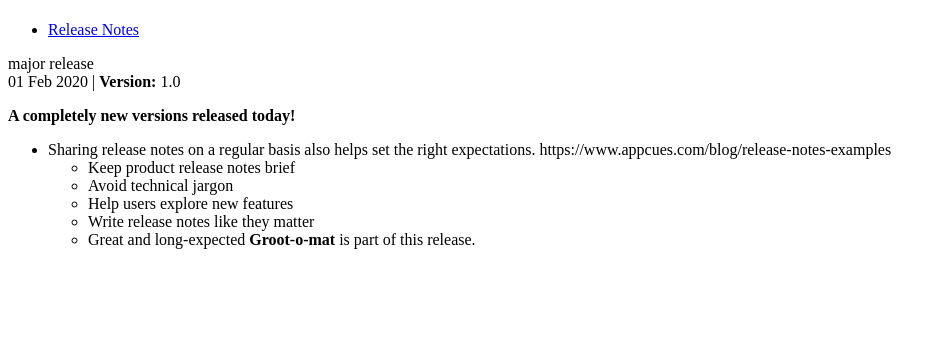
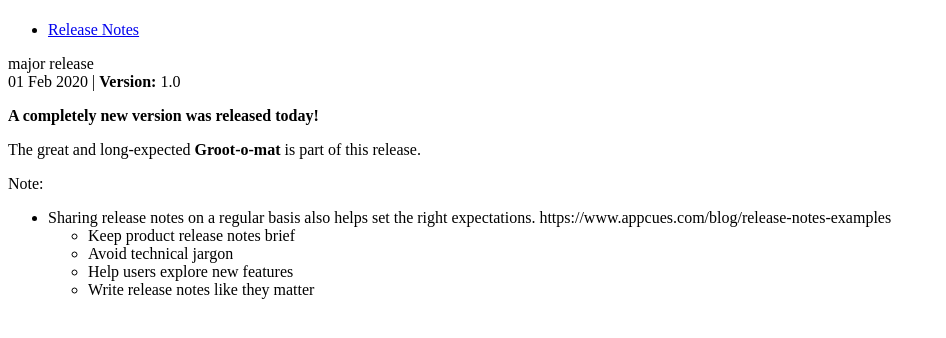
Before and after one commit to cadamini/jekyll-release-notes-clone, a Jekyll site: the page built from _posts/2020-02-01-major-release.md, in a window 1280 px wide. Shown: the top 338 px of the page, without its empty margins (0-946 px from the left). Built offline with Jekyll 4.4.1, drawn with Linux system fonts in a browser that asks for light colours.

Commit message:
Fix typos and rework full release example

```diff
--- a/_posts/2020-02-01-major-release.md
+++ b/_posts/2020-02-01-major-release.md
@@ -4,7 +4,11 @@ version: "1.0"
 category: major release
 ---
 
-**A completely new versions released today!**
+**A completely new version was released today!**
+
+The great and long-expected **Groot-o-mat** is part of this release.
+
+Note:
 
 - Sharing release notes on a regular basis also helps set the right expectations.
   https://www.appcues.com/blog/release-notes-examples
```
Also changed, not shown: other parts of _posts/2020-02-01-major-release.md (+0 -1 lines).
